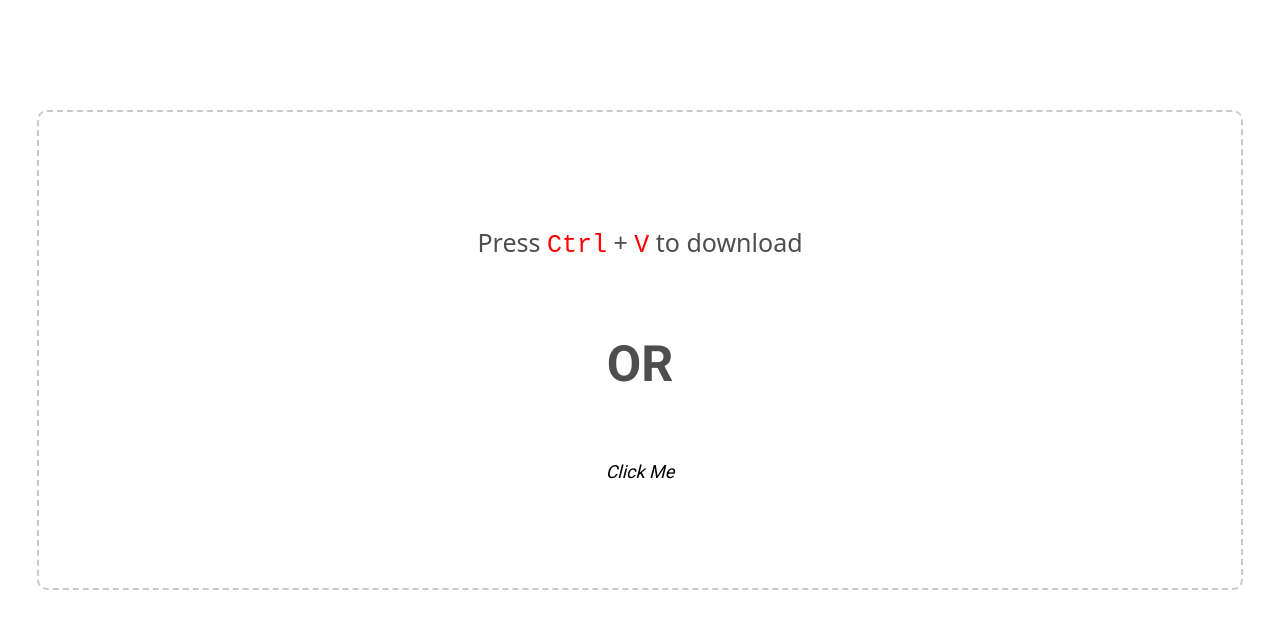
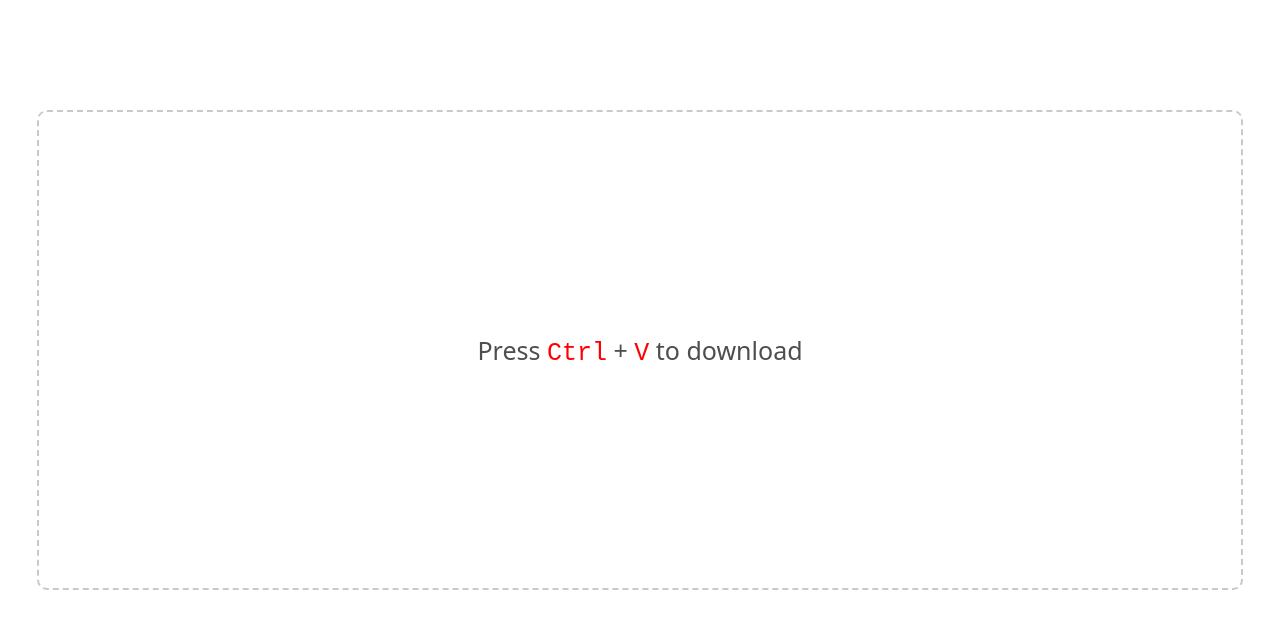
Before and after one commit to GunjaGupta1233/Paste-to-download, a plain HTML site: page index.html in a window 1280 px wide. Drawn offline with Linux system fonts and the light colour scheme.

Commit message:
Update index.html

```diff
--- a/index.html
+++ b/index.html
@@ -9,8 +9,6 @@
 <body>
     <div class="container" id="dropzone">
         <p class="instruction">Press <kbd class="ctrl">Ctrl</kbd> + <kbd class="v-text">V</kbd> to download</p>
-        <p class="OR">OR</p>
-        <p class="click-me">Click Me</p>
     </div>
     <script src="script.js"></script>
 </body>
```
